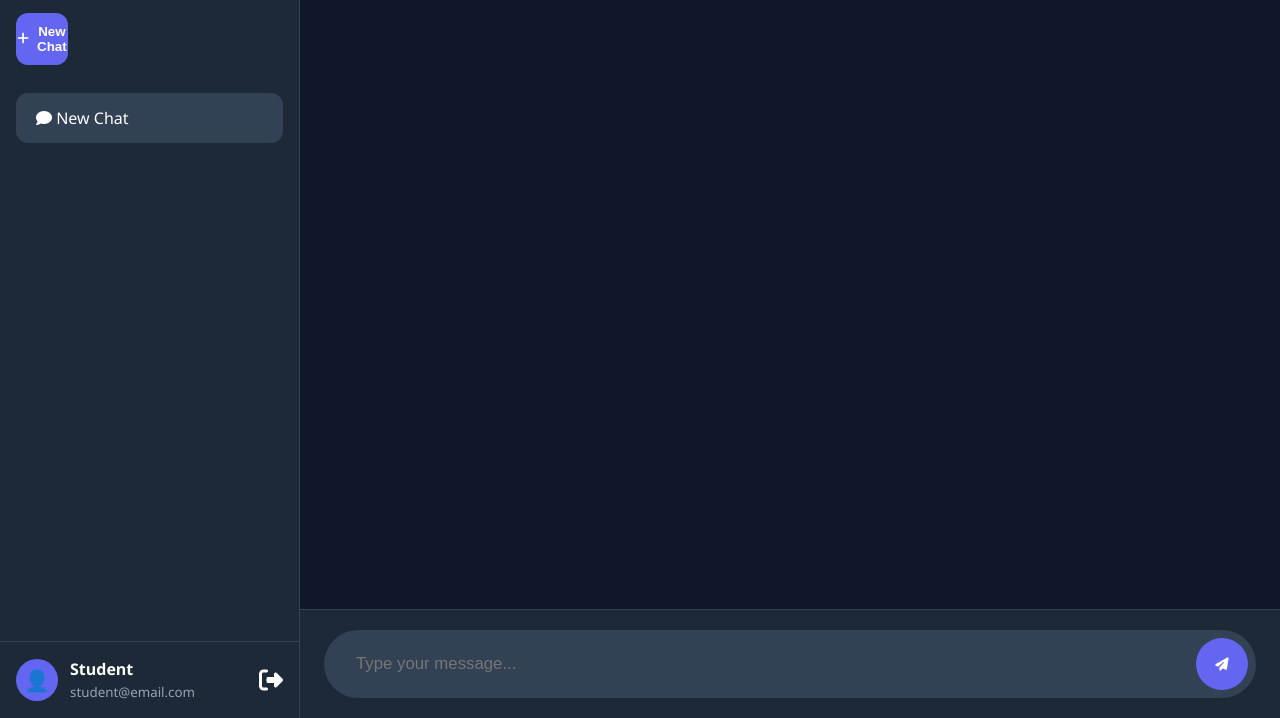
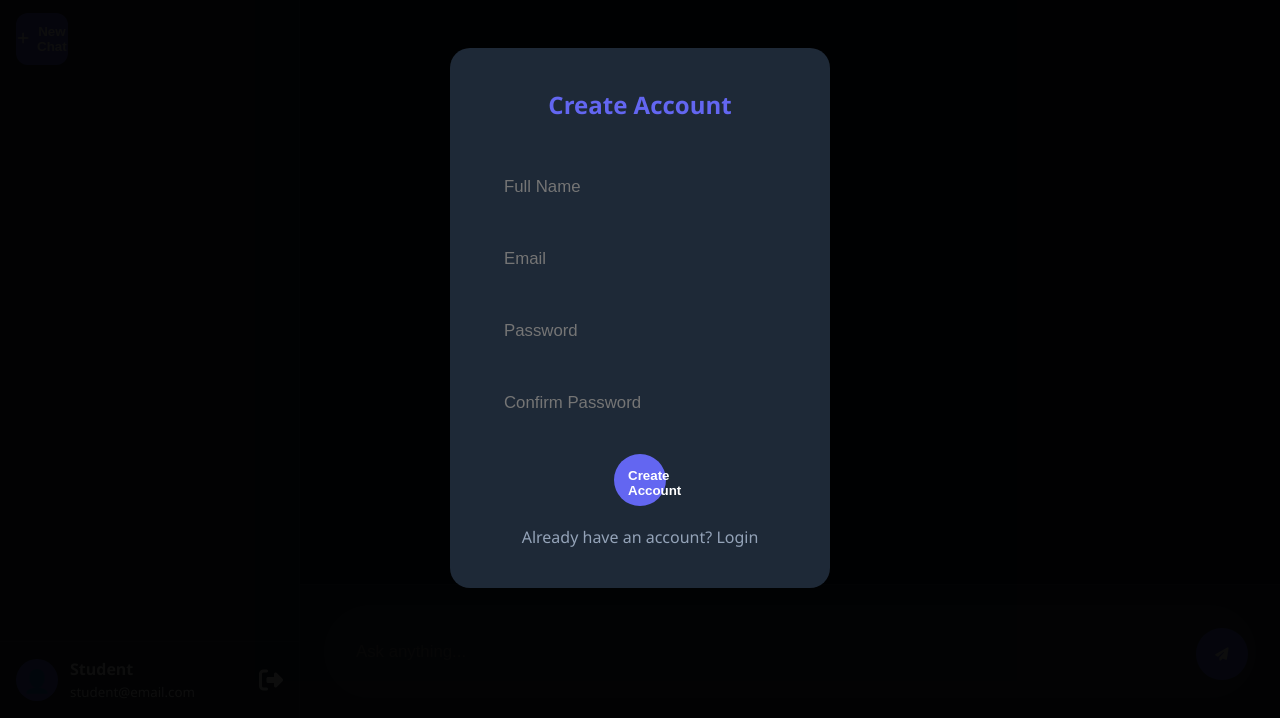
Before and after one commit to dorgbefu/studymate-ai, a plain HTML site: page index.html in a window 1280 px wide. Shown: the part 82-800 px from the top of the page. Drawn offline with Linux system fonts and the light colour scheme.

Commit message:
Update index.html

```diff
--- a/index.html
+++ b/index.html
@@ -19,6 +19,54 @@
             color: white;
         }
 
+        /* Auth Screen */
+        .auth-screen {
+            position: fixed;
+            inset: 0;
+            background: rgba(0,0,0,0.95);
+            display: none;
+            align-items: center;
+            justify-content: center;
+            z-index: 2000;
+        }
+        .auth-box {
+            background: #1e2937;
+            padding: 40px 30px;
+            border-radius: 20px;
+            width: 380px;
+            text-align: center;
+        }
+        .auth-box h2 {
+            color: var(--primary);
+            margin-bottom: 30px;
+        }
+        input {
+            width: 100%;
+            padding: 14px 16px;
+            margin: 10px 0;
+            background: #334155;
+            border: none;
+            border-radius: 12px;
+            color: white;
+            font-size: 1rem;
+        }
+        button {
+            width: 100%;
+            padding: 14px;
+            margin: 15px 0 10px;
+            background: var(--primary);
+            color: white;
+            border: none;
+            border-radius: 12px;
+            font-weight: 600;
+            cursor: pointer;
+        }
+        .toggle-link {
+            color: #94a3b8;
+            cursor: pointer;
+            margin-top: 10px;
+        }
+
         /* Sidebar */
         .sidebar {
             width: 300px;
@@ -26,6 +74,10 @@
             border-right: 1px solid #334155;
             display: flex;
             flex-direction: column;
+            transition: all 0.3s ease;
+        }
+        .sidebar.hidden {
+            margin-left: -300px;
         }
         .sidebar-header {
             padding: 20px;
@@ -34,10 +86,8 @@
             align-items: center;
             gap: 12px;
         }
-        .logo {
-            font-size: 28px;
-            color: var(--primary);
-        }
+        .logo { font-size: 28px; color: var(--primary); }
+
         .new-chat {
             margin: 16px;
             padding: 14px;
@@ -63,21 +113,30 @@
             margin: 4px 8px;
             border-radius: 12px;
             cursor: pointer;
-            transition: 0.2s;
         }
         .chat-item:hover, .chat-item.active {
             background: #334155;
         }
-        .chat-item .title {
-            font-weight: 500;
-            margin-bottom: 4px;
+
+        .sidebar-footer {
+            padding: 16px;
+            border-top: 1px solid #334155;
+            display: flex;
+            align-items: center;
+            gap: 12px;
         }
-        .chat-item .time {
-            font-size: 0.8rem;
-            color: #94a3b8;
+        .avatar {
+            width: 42px;
+            height: 42px;
+            background: var(--primary);
+            border-radius: 50%;
+            display: flex;
+            align-items: center;
+            justify-content: center;
+            font-size: 1.4rem;
         }
 
-        /* Main Chat Area */
+        /* Main Area */
         .main {
             flex: 1;
             display: flex;
@@ -89,8 +148,17 @@
             border-bottom: 1px solid #334155;
             display: flex;
             align-items: center;
-            gap: 12px;
+            gap: 15px;
             font-weight: 600;
+        }
+        .toggle-sidebar {
+            cursor: pointer;
+            font-size: 1.4rem;
+            padding: 8px;
+            border-radius: 8px;
+        }
+        .toggle-sidebar:hover {
+            background: #334155;
         }
 
         .messages {
@@ -102,12 +170,10 @@
             flex-direction: column;
             gap: 16px;
         }
-
         .message {
             max-width: 75%;
             padding: 14px 18px;
             border-radius: 20px;
-            position: relative;
             line-height: 1.6;
         }
         .user {
@@ -122,7 +188,6 @@
             color: white;
             border-bottom-left-radius: 4px;
         }
-
         .typing {
             align-self: flex-start;
             background: #334155;
@@ -160,31 +225,30 @@
             border-radius: 50%;
             cursor: pointer;
         }
-
-        /* Profile */
-        .sidebar-footer {
-            padding: 16px;
-            border-top: 1px solid #334155;
-            display: flex;
-            align-items: center;
-            gap: 12px;
-        }
-        .avatar {
-            width: 42px;
-            height: 42px;
-            background: var(--primary);
-            border-radius: 50%;
-            display: flex;
-            align-items: center;
-            justify-content: center;
-            font-size: 1.3rem;
-        }
     </style>
 </head>
 <body>
 
-    <!-- SIDEBAR -->
-    <div class="sidebar">
+    <!-- Auth Screen -->
+    <div class="auth-screen" id="authScreen">
+        <div class="auth-box">
+            <h2 id="authTitle">Create Account</h2>
+
+            <input type="text" id="fullName" placeholder="Full Name">
+            <input type="email" id="email" placeholder="Email">
+            <input type="password" id="password" placeholder="Password">
+            <input type="password" id="confirmPassword" placeholder="Confirm Password">
+
+            <button id="authButton" onclick="handleAuth()">Create Account</button>
+
+            <div class="toggle-link" id="toggleLink" onclick="toggleAuthMode()">
+                Already have an account? Login
+            </div>
+        </div>
+    </div>
+
+    <!-- Sidebar -->
+    <div class="sidebar" id="sidebar">
         <div class="sidebar-header">
             <span class="logo">📚</span>
             <h2>StudyMate AI</h2>
@@ -197,18 +261,19 @@
         <div class="chat-list" id="chatList"></div>
 
         <div class="sidebar-footer">
-            <div class="avatar">👤</div>
+            <div class="avatar" id="userAvatar">👤</div>
             <div style="flex:1">
-                <strong>Student</strong><br>
-                <small style="color:#94a3b8">student@email.com</small>
+                <strong id="userFullName">Student</strong><br>
+                <small id="userEmail">student@email.com</small>
             </div>
             <i class="fas fa-sign-out-alt" onclick="logout()" style="cursor:pointer;font-size:1.5rem"></i>
         </div>
     </div>
 
-    <!-- MAIN CHAT -->
+    <!-- Main Chat -->
     <div class="main">
         <div class="chat-header">
+            <i class="fas fa-bars toggle-sidebar" onclick="toggleSidebar()"></i>
             <strong id="currentChatTitle">New Chat</strong>
         </div>
 
@@ -216,20 +281,97 @@
 
         <div class="input-area">
             <div class="input-box">
-                <input type="text" id="question" placeholder="Type your message..." autocomplete="off">
-                <button onclick="sendMessage()">
-                    <i class="fas fa-paper-plane"></i>
-                </button>
+                <input type="text" id="question" placeholder="Ask anything..." autocomplete="off">
+                <button onclick="sendMessage()"><i class="fas fa-paper-plane"></i></button>
             </div>
         </div>
     </div>
 
     <script>
-        let chats = JSON.parse(localStorage.getItem('chats')) || [];
+        let currentUser = null;
+        let chats = [];
         let currentChatId = null;
+        let sidebarVisible = true;
 
-        function saveChats() {
-            localStorage.setItem('chats', JSON.stringify(chats));
+        // Load on start
+        window.onload = () => {
+            const savedUser = localStorage.getItem('currentUser');
+            if (savedUser) {
+                currentUser = JSON.parse(savedUser);
+                document.getElementById('authScreen').style.display = 'none';
+                initApp();
+            } else {
+                document.getElementById('authScreen').style.display = 'flex';
+            }
+        };
+
+        function toggleAuthMode() {
+            const isRegister = document.getElementById('authTitle').textContent === "Create Account";
+            document.getElementById('authTitle').textContent = isRegister ? "Login" : "Create Account";
+            document.getElementById('authButton').textContent = isRegister ? "Login" : "Create Account";
+
+            document.getElementById('fullName').style.display = isRegister ? "none" : "block";
+            document.getElementById('confirmPassword').style.display = isRegister ? "none" : "block";
+
+            document.getElementById('toggleLink').textContent = isRegister ?
+                "Don't have an account? Create Account" : "Already have an account? Login";
+        }
+
+        function handleAuth() {
+            const email = document.getElementById('email').value.trim();
+            const password = document.getElementById('password').value.trim();
+            const fullName = document.getElementById('fullName').value.trim();
+
+            if (!email || !password) {
+                alert("Email and password are required!");
+                return;
+            }
+
+            let users = JSON.parse(localStorage.getItem('users')) || [];
+
+            if (document.getElementById('authTitle').textContent === "Create Account") {
+                // Register
+                if (!fullName) {
+                    alert("Full Name is required!");
+                    return;
+                }
+                if (users.find(u => u.email === email)) {
+                    alert("Email already registered!");
+                    return;
+                }
+                users.push({ fullName, email, password });
+                localStorage.setItem('users', JSON.stringify(users));
+                alert("Account created successfully! Please login.");
+                toggleAuthMode();
+            } else {
+                // Login
+                const user = users.find(u => u.email === email && u.password === password);
+                if (!user) {
+                    alert("Invalid email or password!");
+                    return;
+                }
+                currentUser = user;
+                localStorage.setItem('currentUser', JSON.stringify(user));
+                document.getElementById('authScreen').style.display = 'none';
+                initApp();
+            }
+        }
+
+        function initApp() {
+            document.getElementById('userFullName').textContent = currentUser.fullName;
+            document.getElementById('userEmail').textContent = currentUser.email;
+            document.getElementById('userAvatar').textContent = currentUser.fullName.charAt(0).toUpperCase();
+
+            chats = JSON.parse(localStorage.getItem('chats')) || [];
+            if (chats.length === 0) newChat();
+            else switchChat(chats[0].id);
+
+            renderChatList();
+        }
+
+        function toggleSidebar() {
+            sidebarVisible = !sidebarVisible;
+            document.getElementById('sidebar').classList.toggle('hidden', !sidebarVisible);
         }
 
         function newChat() {
@@ -239,7 +381,7 @@
                 messages: []
             };
             chats.unshift(chat);
-            saveChats();
+            localStorage.setItem('chats', JSON.stringify(chats));
             renderChatList();
             switchChat(chat.id);
         }
@@ -279,8 +421,7 @@
             if (!text || !currentChatId) return;
 
             const chat = chats.find(c => c.id === currentChatId);
-            chat.messages.push({ isUser: true, text: text });
-            input.value = '';
+            chat.messages.push({ isUser: true, text });
 
             const container = document.getElementById('messages');
             const userDiv = document.createElement('div');
@@ -289,11 +430,13 @@
             container.appendChild(userDiv);
             container.scrollTop = container.scrollHeight;
 
+            input.value = "";
+
             // Typing indicator
-            const typingDiv = document.createElement('div');
-            typingDiv.className = 'message ai typing';
-            typingDiv.textContent = "Thinking...";
-            container.appendChild(typingDiv);
+            const typing = document.createElement('div');
+            typing.className = 'message ai typing';
+            typing.textContent = "Thinking...";
+            container.appendChild(typing);
             container.scrollTop = container.scrollHeight;
 
             try {
@@ -302,37 +445,30 @@
                     headers: { "Content-Type": "application/json" },
                     body: JSON.stringify({ question: text })
                 });
+                const data = await res.json();
 
-                const data = await res.json();
-                typingDiv.remove();
-
+                typing.remove();
                 const aiDiv = document.createElement('div');
                 aiDiv.className = 'message ai';
-                aiDiv.textContent = data.answer || "Sorry, no response received.";
+                aiDiv.textContent = data.answer || "Sorry, I couldn't generate a response.";
                 container.appendChild(aiDiv);
                 container.scrollTop = container.scrollHeight;
 
                 chat.messages.push({ isUser: false, text: aiDiv.textContent });
-                saveChats();
+                localStorage.setItem('chats', JSON.stringify(chats));
             } catch (e) {
-                typingDiv.textContent = "❌ Connection error. Please check your internet.";
+                typing.textContent = "❌ Connection error. Please check your internet.";
             }
         }
 
         function logout() {
-            if (confirm("Logout from StudyMate AI?")) {
-                localStorage.clear();
+            if (confirm("Are you sure you want to logout?")) {
+                localStorage.removeItem('currentUser');
                 location.reload();
             }
         }
 
-        // Initialize
-        if (chats.length === 0) newChat();
-        else switchChat(chats[0].id);
-
-        renderChatList();
-
-        // Send on Enter
+        // Send message with Enter key
         document.getElementById('question').addEventListener('keypress', e => {
             if (e.key === "Enter") sendMessage();
         });
```
